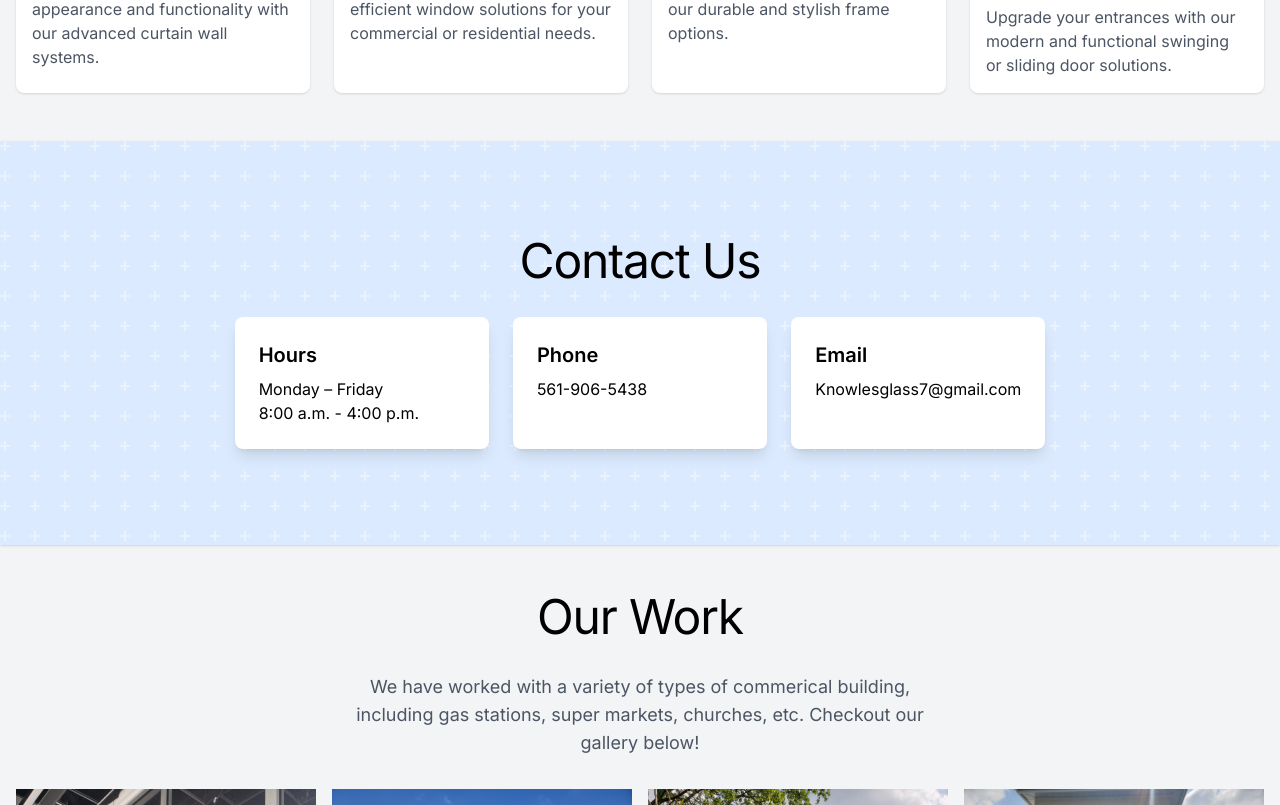
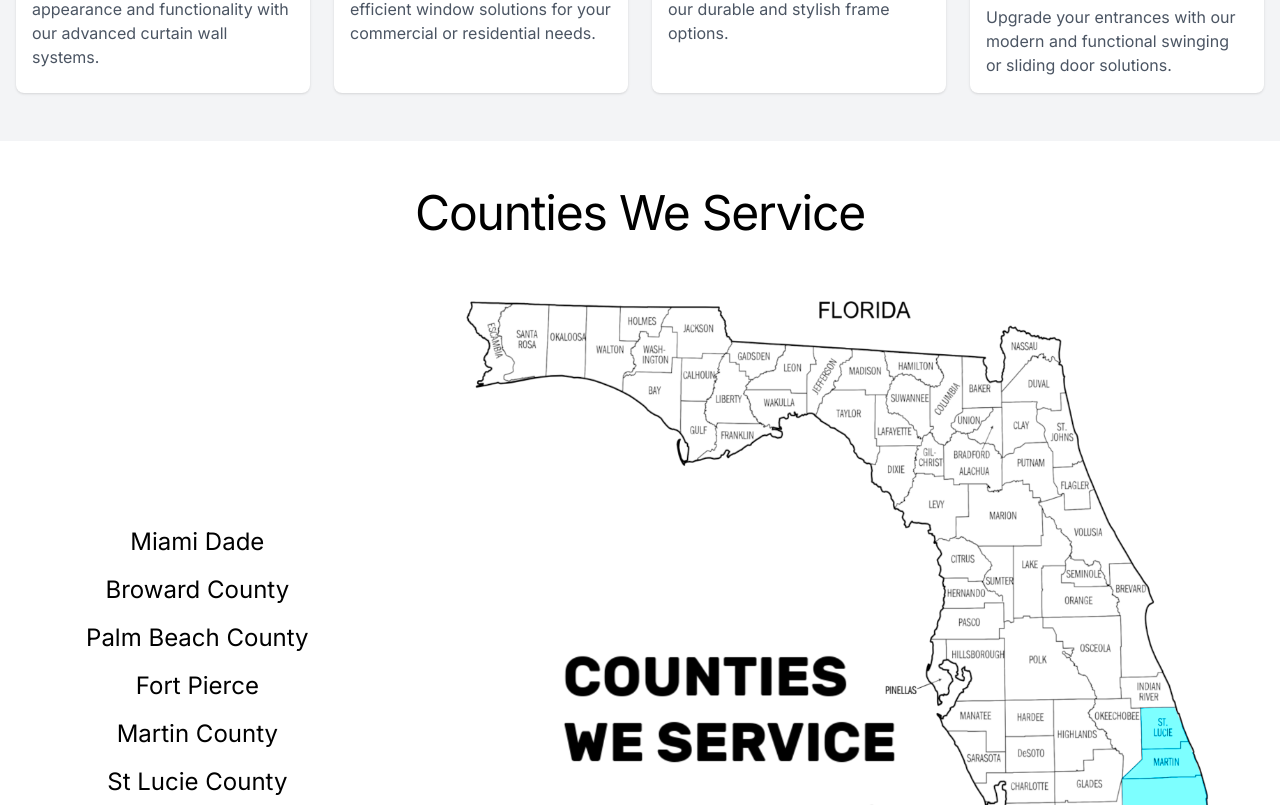
Before and after one commit to webdevcody/knowles-glass, a Next.js app: page / in a window 1280 px wide. Shown: the part 1575-2380 px from the top of the page. Built offline with nearby package versions, Linux system fonts and the light colour scheme.

Commit message:
adding location and map

```diff
--- a/src/app/header.tsx
+++ b/src/app/header.tsx
@@ -68,6 +68,12 @@
               Contact Us
             </button>
             <button
+              onClick={() => scrollTo("#location")}
+              className="hover:text-blue-500"
+            >
+              Location
+            </button>
+            <button
               onClick={() => scrollTo("#gallery")}
               className="hover:text-blue-500"
             >
@@ -115,6 +121,15 @@
               </button>
               <button
                 onClick={() => {
+                  scrollTo("#location");
+                  setIsMobileMenuOpen(false);
+                }}
+                className="block text-lg py-2"
+              >
+                Location
+              </button>
+              <button
+                onClick={() => {
                   scrollTo("#gallery");
                   setIsMobileMenuOpen(false);
                 }}
--- a/src/app/page.tsx
+++ b/src/app/page.tsx
@@ -281,6 +281,39 @@
   );
 }
 
+function CountiesSection() {
+  return (
+    <section className="py-12 relative container mx-auto w-full">
+      <div id="location" className="absolute -top-20"></div>
+
+      <h2 className="w-full text-center mb-12 text-4xl tracking-tight leading-none md:text-4xl xl:text-5xl">
+        Counties We Service
+      </h2>
+
+      <div className="grid grid-cols-1 md:grid-cols-3 md:gap-12">
+        <div>
+          <ul className="text-center text-2xl gap-4 justify-center h-full flex flex-col w-full">
+            <li>Miami Dade</li>
+            <li>Broward County</li>
+            <li>Palm Beach County</li>
+            <li>Fort Pierce</li>
+            <li>Martin County</li>
+            <li>St Lucie County </li>
+          </ul>
+        </div>
+        <div className="col-span-2 order-first md:order-none">
+          <Image
+            src="/static/florida.png"
+            width="1200"
+            height="800"
+            alt="a map of florida"
+          />
+        </div>
+      </div>
+    </section>
+  );
+}
+
 function CopyrightFooter() {
   return (
     <footer className=" py-8 text-gray-600 text-center w-full">
@@ -295,6 +328,7 @@
     <main className="flex min-h-screen flex-col items-center justify-between">
       <HeroSection />
       <AboutSection />
+      <CountiesSection />
       <Contact />
       <Gallery />
       <CopyrightFooter />
```
Also changed, not shown: public/static/florida.png (added).
